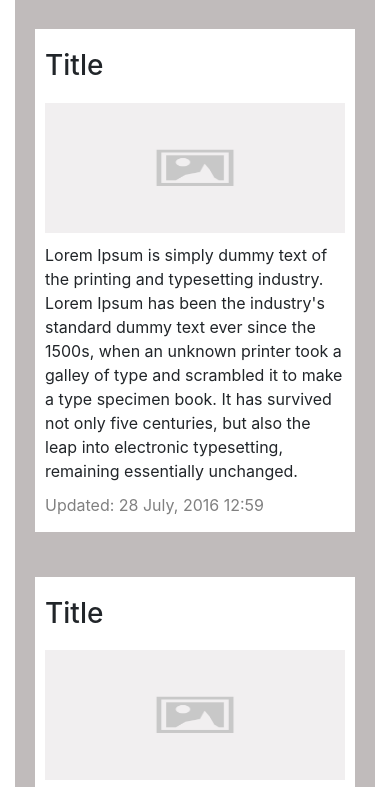
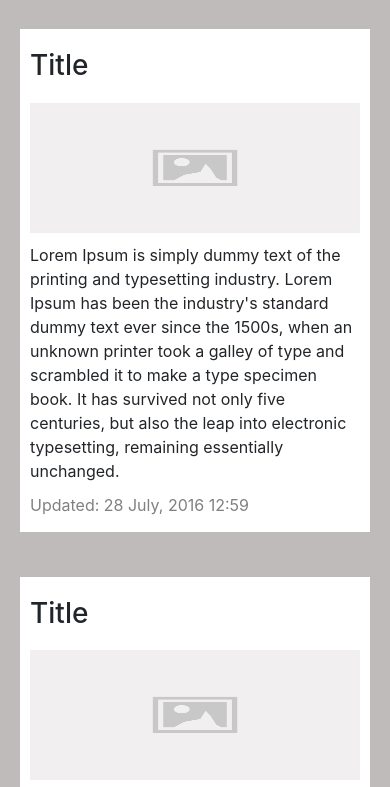
Before and after one commit to ApiradaPum/news, a React app: page / in a window 390 px wide. Shown: the part 181-968 px from the top of the page. Built offline with nearby package versions, Linux system fonts and the light colour scheme.

Commit message:
update css

```diff
--- a/public/index.html
+++ b/public/index.html
@@ -5,6 +5,6 @@
     <link rel="stylesheet" href="https://cdnjs.cloudflare.com/ajax/libs/font-awesome/4.7.0/css/font-awesome.min.css">
   </head>
   <body>
-    <div class="container"></div>
+    <div class="appContainer"></div>
   </body>
 </html>
--- a/src/components/News.js
+++ b/src/components/News.js
@@ -11,7 +11,7 @@ class News extends Component {
 
 	render() {
         return (
-            <div className="col-sm-4 col-xs-12">
+            <div className="col-12 col-sm-4">
                 <div className="blog-news">
                     <h3>Title</h3>
                     <img className="img-responsive" src={this.state.data.img} />
--- a/src/index.js
+++ b/src/index.js
@@ -10,5 +10,5 @@ ReactDOM.render(
   <Provider store={createStore(reducers)}>
       <App />
   </Provider>,
-  document.querySelector(".container")
+  document.querySelector(".appContainer")
 );
--- a/src/style/main.scss
+++ b/src/style/main.scss
@@ -16,6 +16,10 @@
     display: flex;
 }
 
+.container{
+    max-width: none;
+}
+
 .body-background{
     padding-top:  45px;
     background-color: rgb(192, 187, 187);
@@ -31,11 +35,20 @@ p{
 }
 
 
-.col-sm-4{
+.col-sm-4, .col-12{
     margin-top: 45px;
     padding-right: 20px;
     padding-left: 20px;
 }
+
+@media (max-width: 575px){
+    .col-12{
+        width: 100%;
+        flex: 0 0 100%;
+        max-width: 100%;
+    }
+}
+
 
 
 .btn-loadmore{
```
